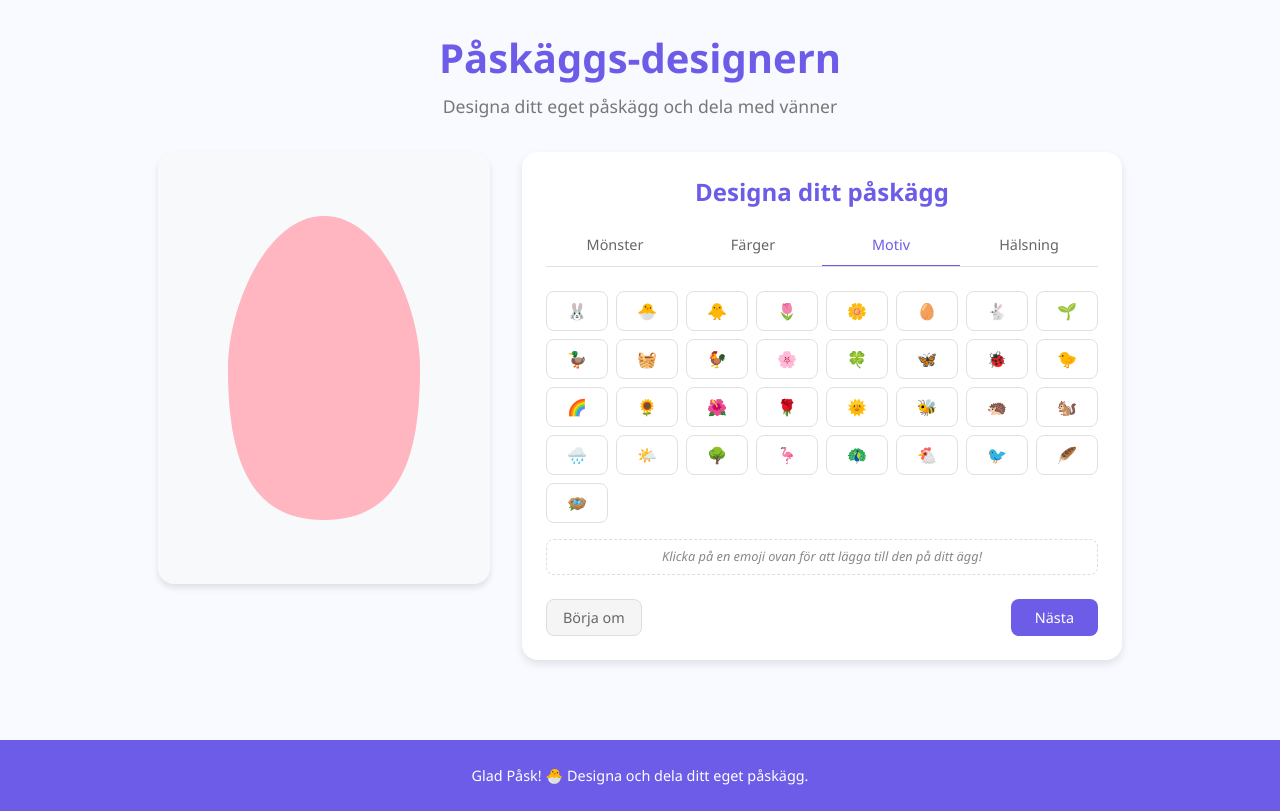
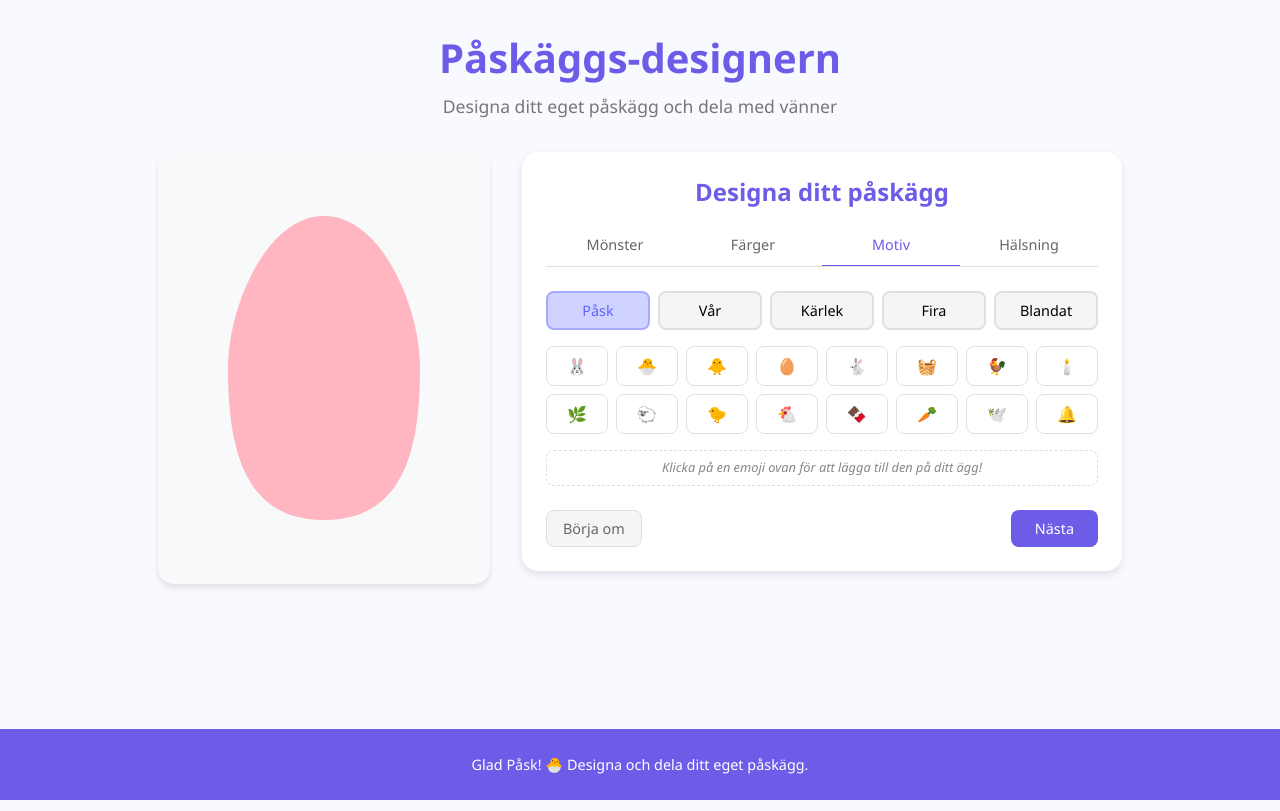
Before and after one commit to niklas-mardby/bunny-chicken, a React (Vite) app: page / in a window 1280 px wide. Both pictures are taken after a click on the button "Motiv". Built offline with nearby package versions, Linux system fonts and the light colour scheme.

Commit message:
Update Emoji panel with categories and MOAR emojis

```diff
--- a/src/components/EmojiSelector/EmojiSelector.scss
+++ b/src/components/EmojiSelector/EmojiSelector.scss
@@ -1,9 +1,40 @@
 @use "../../assets/styles/index" as *;
 
 .emoji-selector {
+	// New styles for category buttons
+	&__categories {
+		display: grid;
+		grid-template-columns: repeat(5, 1fr); // 4 equal columns for buttons
+		gap: 0.5rem;
+		margin-bottom: 1rem;
+	}
+
+	&__category {
+		background-color: #f5f5f5;
+		border: 2px solid #e0e0e0;
+		border-radius: 0.5rem;
+		padding: 0.5rem;
+		cursor: pointer;
+		transition: all 0.2s ease;
+		font-size: 0.9rem;
+		text-align: center;
+
+		&:hover {
+			background-color: #e8e8e8;
+		}
+
+		&--active {
+			background-color: #d0d3ff;
+			border-color: #a5a9ff;
+			color: #5f63ff;
+			font-weight: 500;
+		}
+	}
+
+	// Existing styles with some modifications
 	&__palette {
 		display: grid;
-		grid-template-columns: repeat(8, 1fr); // 8 kolumner för emojis
+		grid-template-columns: repeat(8, 1fr); // 8 columns for emojis
 		gap: 0.5rem;
 		margin-bottom: 1rem;
 	}
@@ -73,7 +104,7 @@
 			border-width: 2px;
 			background-color: #f1f2ff;
 			box-shadow: 0 0 0 2px rgba($primary-color, 0.3);
-			transform: scale(1.05); // Gör den lite större för att framhäva den
+			transform: scale(1.05); // Make it slightly larger to highlight
 		}
 
 		&__remove {
@@ -123,10 +154,6 @@
 		}
 	}
 
-	/* This class is now properly nested under &__active-emoji */
-
-	/* Knappstilar borttagna */
-
 	&__controls {
 		background-color: $surface-color;
 		border-radius: $border-radius-medium;
@@ -136,7 +163,7 @@
 		box-shadow: $shadow-small;
 	}
 
-	// Egen styling för slidergruppen i emoji-väljaren
+	// Styling for slider group in emoji selector
 	&__slider-group {
 		display: grid;
 		grid-template-columns: repeat(2, 1fr);
@@ -144,7 +171,7 @@
 		margin-bottom: 0.5rem;
 
 		@media (max-width: $breakpoint-sm) {
-			grid-template-columns: 1fr; // En kolumn på mindre skärmar
+			grid-template-columns: 1fr; // One column on smaller screens
 		}
 	}
 
@@ -166,8 +193,6 @@
 			background-color: lighten($error-color, 45%);
 		}
 	}
-
-	/* Flyttat till &__active-emoji för korrekt nästling */
 }
 
 @keyframes fadeIn {
@@ -181,11 +206,15 @@
 	}
 }
 
-// Responsiv design för mindre skärmar
+// Responsive design for smaller screens
 @media (max-width: $breakpoint-md) {
 	.emoji-selector {
+		&__categories {
+			grid-template-columns: repeat(2, 1fr); // Two columns on medium screens
+		}
+
 		&__palette {
-			grid-template-columns: repeat(6, 1fr); // Minska antalet kolumner
+			grid-template-columns: repeat(6, 1fr); // Fewer columns
 		}
 	}
 }
@@ -193,7 +222,10 @@
 @media (max-width: $breakpoint-sm) {
 	.emoji-selector {
 		&__palette {
-			grid-template-columns: repeat(4, 1fr); // Ännu färre kolumner
+			grid-template-columns: repeat(
+				4,
+				1fr
+			); // Even fewer columns on small screens
 		}
 	}
 }
--- a/src/components/EmojiSelector/EmojiSelector.tsx
+++ b/src/components/EmojiSelector/EmojiSelector.tsx
@@ -7,41 +7,121 @@ import "./EmojiSelector.scss";
 // Maximum number of emojis allowed
 const MAX_EMOJIS = 10;
 
-// Lista med påskrelaterade och våriga emojis
-const EASTER_EMOJIS = [
+// Emoji categories with their emojis
+type EmojiCategory = "easter" | "spring" | "love" | "celebration" | "misc";
+
+interface EmojiCategoryConfig {
+	id: EmojiCategory;
+	label: string;
+	emojis: string[];
+}
+
+const EMOJI_CATEGORIES: EmojiCategoryConfig[] = [
+	{
+		id: "easter",
+		label: "Påsk",
+		emojis: [
 			"🐰",
 			"🐣",
 			"🐥",
-	"🌷",
-	"🌼",
 			"🥚",
 			"🐇",
-	"🌱",
-	"🦆",
 			"🧺",
 			"🐓",
+			"🕯️",
+			"🌿",
+			"🐑",
+			"🐤",
+			"🐔",
+			"🍫",
+			"🥕",
+			"🕊️",
+			"🔔",
+		],
+	},
+	{
+		id: "spring",
+		label: "Vår",
+		emojis: [
+			"🌷",
 			"🌸",
-	"🍀",
+			"🌼",
+			"🌱",
+			"🌞",
+			"🌈",
 			"🦋",
 			"🐞",
-	"🐤",
-	"🌈",
+			"🐝",
+			"🌧️",
 			"🌻",
 			"🌺",
-	"🌹",
-	"🌞",
-	"🐝",
-	"🦔",
-	"🐿️",
-	"🌧️",
-	"🌤️",
+			"🦢",
+			"🦆",
+			"🍃",
 			"🌳",
-	"🦩",
-	"🦚",
-	"🐔",
-	"🐦",
-	"🪶",
-	"🪺",
+			"🐸",
+			"🐛",
+			"🪲",
+			"🐱",
+		],
+	},
+	{
+		id: "love",
+		label: "Kärlek",
+		emojis: [
+			"❤️",
+			"🩷",
+			"💜",
+			"💚",
+			"💛",
+			"🧡",
+			"💖",
+			"💕",
+			"💝",
+			"💐",
+			"🤗",
+			"🥰",
+			"😘",
+			"💓",
+			"💌",
+			"💗",
+			"💘",
+			"💞",
+			"💑",
+			"😍",
+			"💋",
+			"🏳️‍🌈",
+			"🏳️‍⚧️",
+		],
+	},
+	{
+		id: "celebration",
+		label: "Fira",
+		emojis: [
+			"🥳",
+			"😊",
+			"🎉",
+			"✨",
+			"🎁",
+			"🍰",
+			"🍾",
+			"🥂",
+			"🍹",
+			"🎀",
+			"🎵",
+			"🎂",
+			"🧁",
+			"🙌",
+			"👏",
+			"🍭",
+			"🎈",
+		],
+	},
+	{
+		id: "misc",
+		label: "Blandat",
+		emojis: ["☕", "🌍", "🦄", "☮️", "👸", "👑", "💎", "🍍", "🧸"],
+	},
 ];
 
 const EmojiSelector: React.FC = () => {
@@ -49,6 +129,8 @@ const EmojiSelector: React.FC = () => {
 	const [selectedEmojiIndex, setSelectedEmojiIndex] = useState<number | null>(
 		null
 	);
+	const [activeCategory, setActiveCategory] =
+		useState<EmojiCategory>("easter");
 
 	// Calculated current emoji properties from the design state
 	const currentEmoji =
@@ -56,44 +138,57 @@ const EmojiSelector: React.FC = () => {
 			? design.emojiDecorations[selectedEmojiIndex]
 			: null;
 
-	// Hantera klick på en emoji i paletten
+	// Handle category selection
+	const handleCategoryClick = (category: EmojiCategory) => {
+		setActiveCategory(category);
+	};
+
+	// Get active emojis based on selected category
+	const getActiveEmojis = (): string[] => {
+		const category = EMOJI_CATEGORIES.find(
+			(cat) => cat.id === activeCategory
+		);
+		return category ? category.emojis : [];
+	};
+
+	// Handle emoji click from palette
 	const handleEmojiClick = useCallback(
 		(emoji: string) => {
-			// Kontrollera om max antal emojis är uppnått
+			// Check if max emojis limit is reached
 			if (design.emojiDecorations.length >= MAX_EMOJIS) {
-				return; // Tillåt inte fler än MAX_EMOJIS emojis
+				return; // Don't allow more than MAX_EMOJIS
 			}
 
-			// Lägg till emoji med position mitt på ägget och standardstorlek 50px
-			const xPosition = 50; // Alltid mitt på ägget horisontellt
-			const yPosition = 50; // Alltid mitt på ägget vertikalt
+			// Add emoji at center of egg with default size 50px
+			const xPosition = 50; // Always center horizontally
+			const yPosition = 50; // Always center vertically
 
-			// Lägg till emojin - den automatiska selektionen hanteras i useEffect
-			addEmoji(emoji, { x: xPosition, y: yPosition }, 50); // Standardstorlek 50px
+			// Add emoji - automatic selection will be handled in useEffect
+			addEmoji(emoji, { x: xPosition, y: yPosition }, 50);
 		},
 		[design.emojiDecorations.length, addEmoji]
 	);
 
-	// Håll koll på antalet emojis för att kunna välja den senast tillagda
+	// Track emojis count to select the latest added one
 	const previousEmojiCount = React.useRef(design.emojiDecorations.length);
 
-	// Håll koll på förändringar i emoji-arrayen för att hantera ny tillagd emoji
+	// Watch for changes in emoji array to handle new added emoji
 	useEffect(() => {
 		const currentEmojiCount = design.emojiDecorations.length;
 
-		// Om en ny emoji lagts till (längden har ökat)
+		// If a new emoji was added (length increased)
 		if (
 			currentEmojiCount > previousEmojiCount.current &&
 			currentEmojiCount > 0
 		) {
-			// Välj den senast tillagda emojin
+			// Select the latest added emoji
 			setSelectedEmojiIndex(currentEmojiCount - 1);
 		}
-		// Om alla emojis har tagits bort, återställ valet
+		// If all emojis were removed, reset selection
 		else if (currentEmojiCount === 0) {
 			setSelectedEmojiIndex(null);
 		}
-		// Om den valda emojin är utanför arrayen, välj den sista
+		// If selected emoji is out of bounds, select the last one
 		else if (
 			selectedEmojiIndex !== null &&
 			selectedEmojiIndex >= currentEmojiCount
@@ -101,27 +196,26 @@ const EmojiSelector: React.FC = () => {
 			setSelectedEmojiIndex(currentEmojiCount - 1);
 		}
 
-		// Uppdatera referensvärdet för nästa jämförelse
+		// Update reference value for next comparison
 		previousEmojiCount.current = currentEmojiCount;
 	}, [design.emojiDecorations.length, selectedEmojiIndex]);
 
-	// Hantera val av en befintlig emoji
+	// Handle selecting an existing emoji
 	const handleSelectEmoji = (index: number) => {
 		setSelectedEmojiIndex(selectedEmojiIndex === index ? null : index);
 	};
 
-	// Hantera borttagning av vald emoji
+	// Handle removing selected emoji
 	const handleRemoveEmoji = useCallback(
 		(index?: number) => {
-			// Om index är angiven, ta bort den emojin
-			// Annars, ta bort den markerade emojin
-			const emojiIndexToRemove =
-				index !== undefined ? index : selectedEmojiIndex;
+			// If index is specified, remove that emoji
+			// Otherwise, remove the selected emoji
+			const emojiIndexToRemove = index ?? selectedEmojiIndex;
 
 			if (emojiIndexToRemove !== null && emojiIndexToRemove !== undefined) {
 				removeEmoji(emojiIndexToRemove);
 
-				// Om den borttagna emojin var den markerade, återställ markeringen
+				// If the removed emoji was the selected one, reset selection
 				if (selectedEmojiIndex === emojiIndexToRemove) {
 					setSelectedEmojiIndex(null);
 				}
@@ -130,9 +224,7 @@ const EmojiSelector: React.FC = () => {
 		[selectedEmojiIndex, removeEmoji]
 	);
 
-	// Dupliceringsfunktion borttagen
-
-	// Hantera ändring av emojistorlek
+	// Handle emoji size change
 	const handleSizeChange = useCallback(
 		(e: React.ChangeEvent<HTMLInputElement>) => {
 			if (selectedEmojiIndex !== null) {
@@ -142,7 +234,7 @@ const EmojiSelector: React.FC = () => {
 		[selectedEmojiIndex, updateEmoji]
 	);
 
-	// Hantera ändring av emojirotation
+	// Handle emoji rotation change
 	const handleRotationChange = useCallback(
 		(e: React.ChangeEvent<HTMLInputElement>) => {
 			if (selectedEmojiIndex !== null) {
@@ -154,7 +246,7 @@ const EmojiSelector: React.FC = () => {
 		[selectedEmojiIndex, updateEmoji]
 	);
 
-	// Hantera ändring av emoji X-position
+	// Handle emoji X position change
 	const handlePositionXChange = useCallback(
 		(e: React.ChangeEvent<HTMLInputElement>) => {
 			if (selectedEmojiIndex !== null && currentEmoji) {
@@ -169,7 +261,7 @@ const EmojiSelector: React.FC = () => {
 		[selectedEmojiIndex, updateEmoji, currentEmoji]
 	);
 
-	// Hantera ändring av emoji Y-position
+	// Handle emoji Y position change
 	const handlePositionYChange = useCallback(
 		(e: React.ChangeEvent<HTMLInputElement>) => {
 			if (selectedEmojiIndex !== null && currentEmoji) {
@@ -184,20 +276,38 @@ const EmojiSelector: React.FC = () => {
 		[selectedEmojiIndex, updateEmoji, currentEmoji]
 	);
 
-	// Hantera klart-händelsen för slidern (för att uppdatera state när användaren slutar dra)
+	// Handle slider done events
 	const handleSizeChangeComplete = useCallback(() => {
-		// Ingen extra hantering behövs eftersom updateEmoji anropas kontinuerligt
+		// No additional handling needed as updateEmoji is called continuously
 	}, []);
 
-	// Hantera klart-händelsen för rotationslidern
+	// Handle rotation slider done event
 	const handleRotationChangeComplete = useCallback(() => {
-		// Ingen extra hantering behövs eftersom updateEmoji anropas kontinuerligt
+		// No additional handling needed as updateEmoji is called continuously
 	}, []);
 
 	return (
 		<div className="emoji-selector">
+			{/* Category buttons */}
+			<div className="emoji-selector__categories">
+				{EMOJI_CATEGORIES.map((category) => (
+					<button
+						key={category.id}
+						className={`emoji-selector__category ${
+							activeCategory === category.id
+								? "emoji-selector__category--active"
+								: ""
+						}`}
+						onClick={() => handleCategoryClick(category.id)}
+					>
+						{category.label}
+					</button>
+				))}
+			</div>
+
+			{/* Emoji palette based on selected category */}
 			<div className="emoji-selector__palette">
-				{EASTER_EMOJIS.map((emoji) => (
+				{getActiveEmojis().map((emoji) => (
 					<button
 						key={emoji}
 						className="emoji-selector__emoji"
@@ -209,7 +319,7 @@ const EmojiSelector: React.FC = () => {
 				))}
 			</div>
 
-			{/* Lista över befintliga emojis på ägget */}
+			{/* List of existing emojis on the egg */}
 			{design.emojiDecorations.length > 0 && (
 				<div className="emoji-selector__active-emojis">
 					<p className="emoji-selector__info-text">Dina emojis:</p>
@@ -232,7 +342,7 @@ const EmojiSelector: React.FC = () => {
 								<button
 									className="emoji-selector__active-emoji__remove"
 									onClick={(e) => {
-										e.stopPropagation(); // Förhindra att emoji väljs när man klickar på kryss
+										e.stopPropagation(); // Prevent selecting emoji when clicking remove button
 										handleRemoveEmoji(index);
 									}}
 									aria-label={`Ta bort emoji ${decoration.emoji}`}
@@ -243,7 +353,7 @@ const EmojiSelector: React.FC = () => {
 				</div>
 			)}
 
-			{/* Kontroller för att redigera vald emoji med SliderWithTooltipGroup */}
+			{/* Controls for editing selected emoji */}
 			{currentEmoji && (
 				<div className="emoji-selector__controls">
 					<div className="emoji-selector__slider-group">
@@ -297,8 +407,6 @@ const EmojiSelector: React.FC = () => {
 							/>
 						</SliderWithTooltipGroup>
 					</div>
-
-					{/* Knappar borttagna för renare gränssnitt */}
 				</div>
 			)}
 
@@ -308,7 +416,7 @@ const EmojiSelector: React.FC = () => {
 				</p>
 			)}
 
-			{/* Visa hjälptext när inga emojis är tillagda */}
+			{/* Show help text when no emojis are added */}
 			{design.emojiDecorations.length === 0 && (
 				<p className="emoji-selector__hint">
 					Klicka på en emoji ovan för att lägga till den på ditt ägg!
```
Lines whose indentation alone changed are shown as unchanged.
